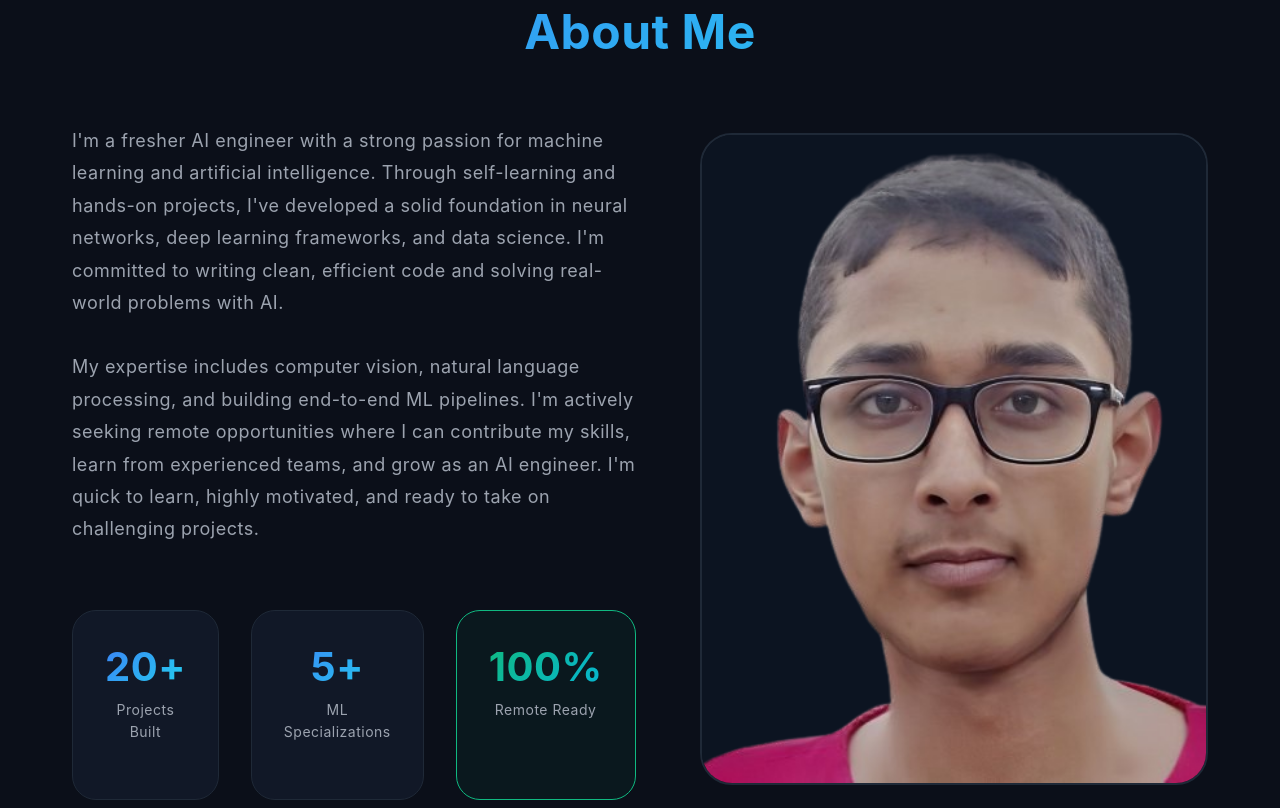
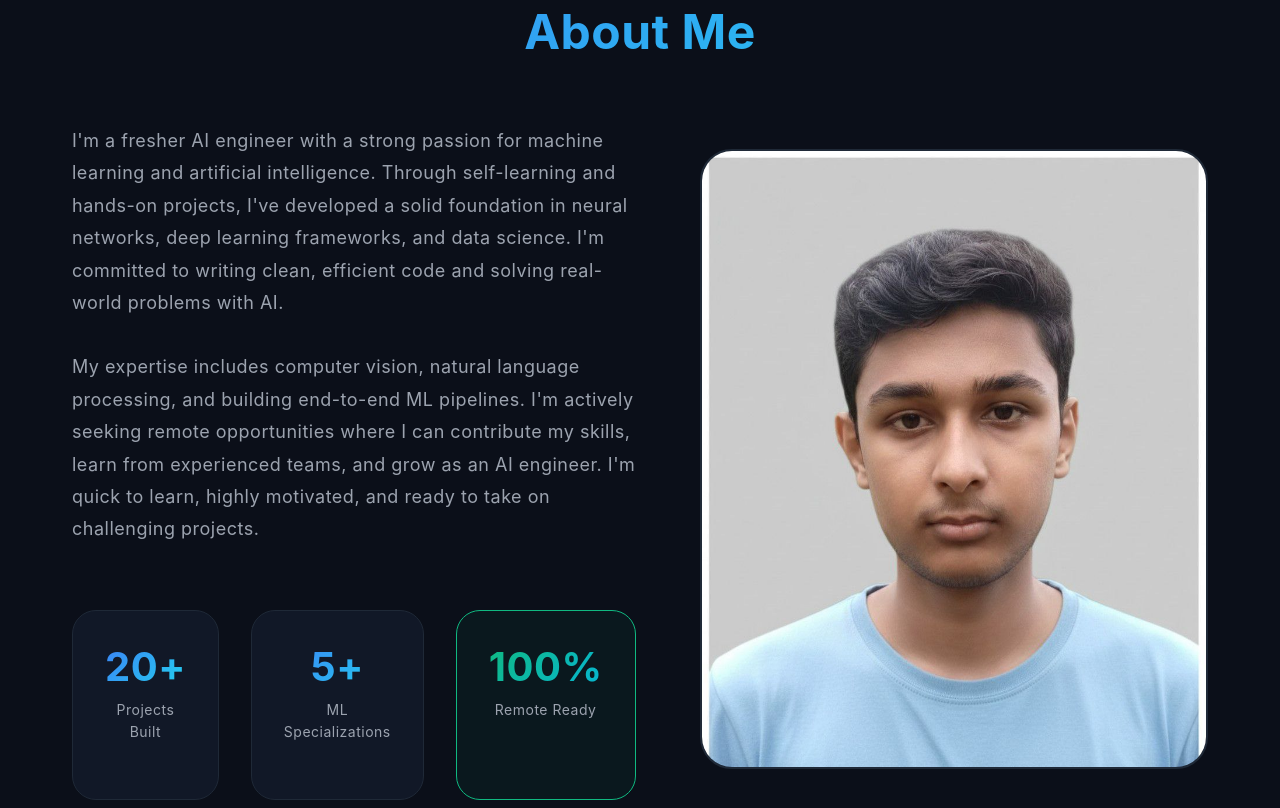
Before and after one commit to Abas527/portfolio, a plain HTML site: page index.html in a window 1280 px wide. Shown: the part 932-1740 px from the top of the page. Drawn offline with Linux system fonts and the light colour scheme.

Commit message:
Update profile image source in index.html

```diff
--- a/index.html
+++ b/index.html
@@ -116,7 +116,7 @@
                     </div>
                 </div>
                 <div class="about-image">
-                    <img src="assests/profilePic.png" alt="AI Engineer Portrait" loading="lazy">
+                    <img src="assests/me.jpg" alt="AI Engineer Portrait" loading="lazy">
                 </div>
             </div>
         </div>
```
